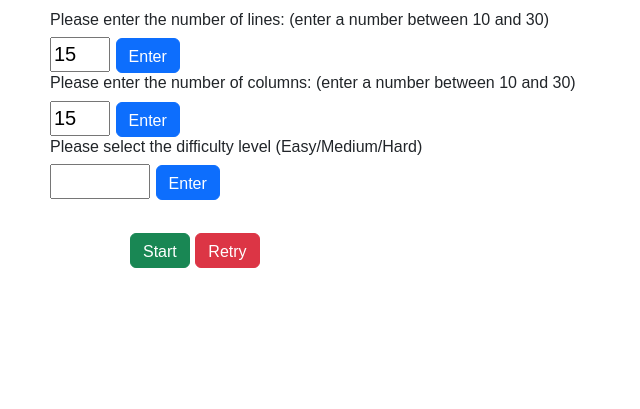
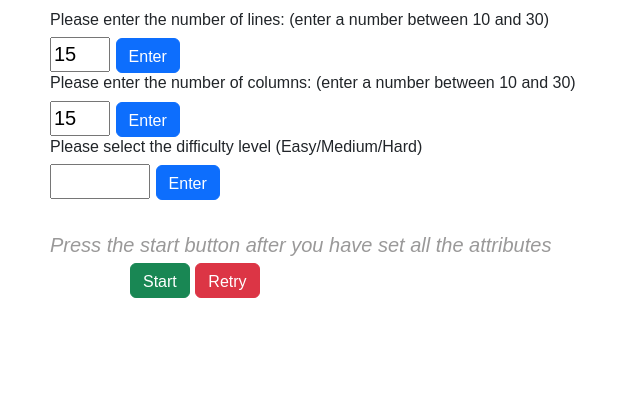
Before and after one commit to mariusanca/MineSweeper2.0, a plain HTML site: page index.html in a window 1280 px wide. Shown: the whole page, without its empty margins (0-640 px from the left). Drawn offline with nearby package versions, Linux system fonts and the light colour scheme.

```diff
--- a/index.html
+++ b/index.html
@@ -36,6 +36,9 @@
             <span id="difficulty-insert-message"></span>
         </div>
         <br>
+        <div>
+            <span id="attributes-set">Press the start button after you have set all the attributes</span>
+        </div>
     </div>
     <div class="start-button">
         <button type="button" class="btn btn-success" onclick="startGame()" id="start-button">Start</button>
```
